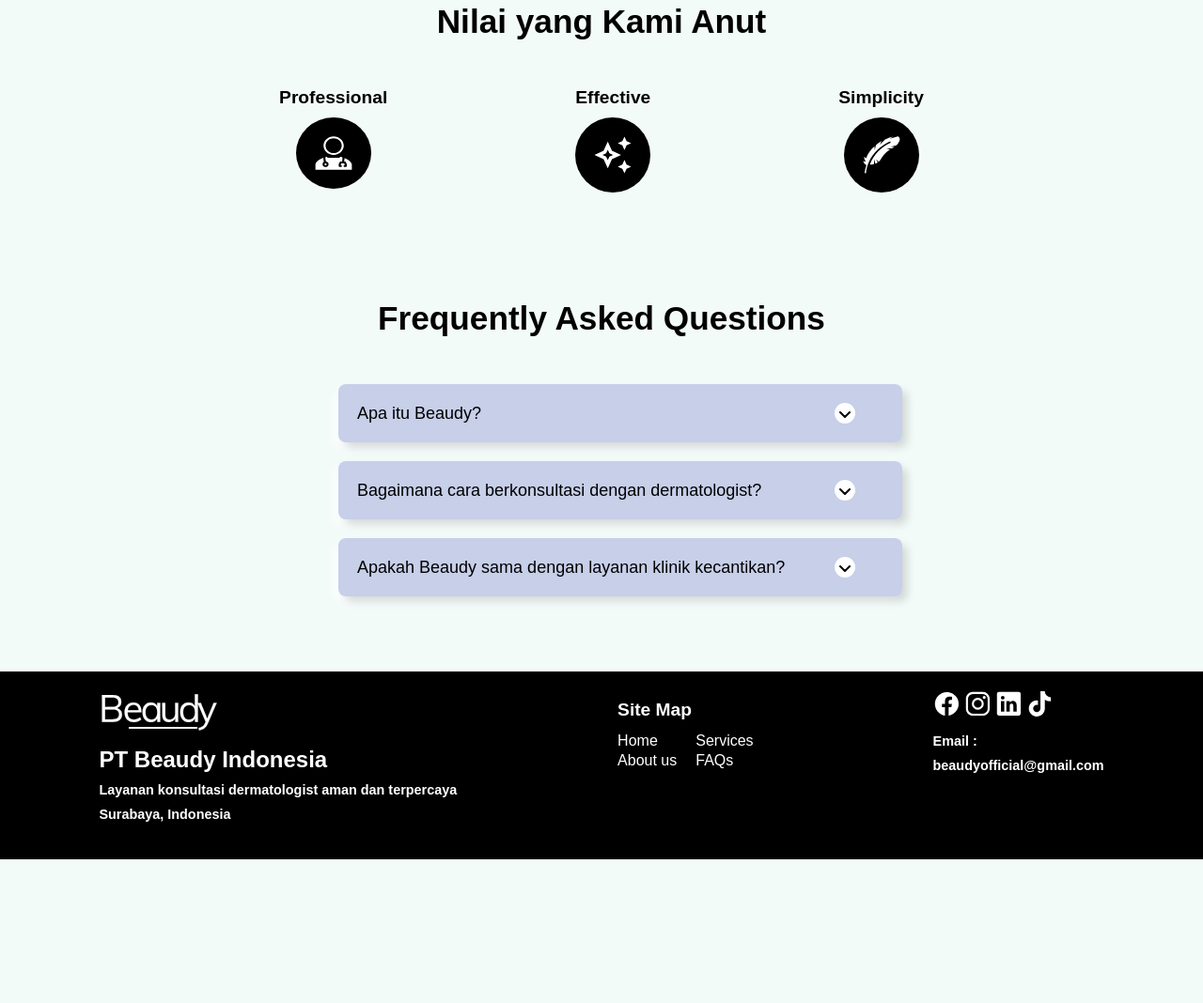
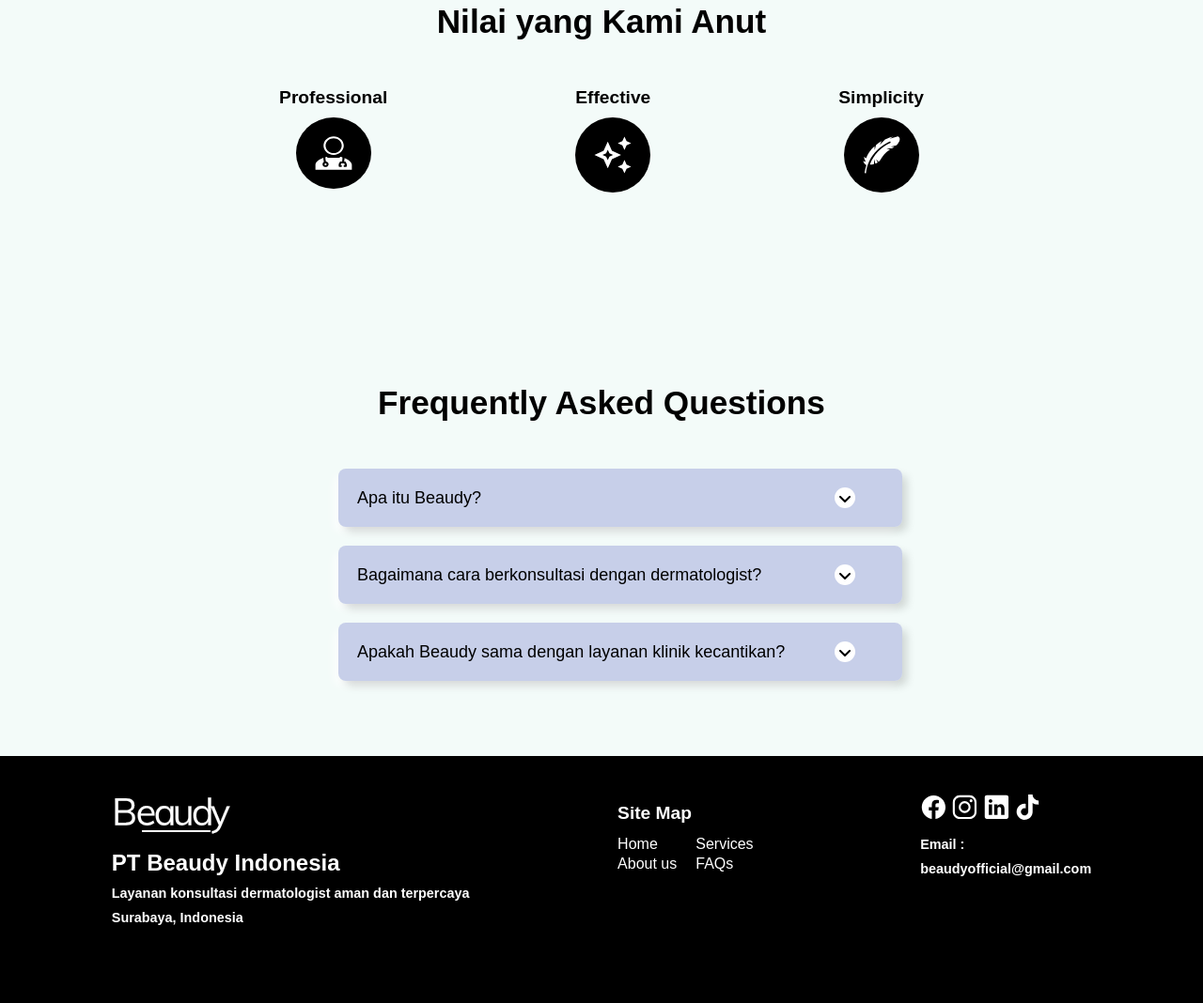
Before and after one commit to VictorImm/beaudy, a plain HTML site: page index.html in a window 1280 px wide. Shown: the part 1215-2283 px from the top of the page at 94% size. Before the commit the page ends 2130 px from the top, so only its background shows below. Drawn offline with nearby package versions, Linux system fonts and the light colour scheme.

Commit message:
[UPDATE] minor

```diff
--- a/style-faqs.css
+++ b/style-faqs.css
@@ -1,5 +1,5 @@
 .faqs .title {
-    padding-top: 30px;
+    padding-top: 120px;
     display: flex;
     justify-content: center;
     padding-bottom: 30px;
@@ -75,11 +75,11 @@
 /* footer styling */
 footer {
     justify-content: space-around;
-    padding: 20px;
+    padding: 40px;
     display: flex;
     background-color: #000;
     color: #fff;
-    height: 200px;
+    height: 300px;
 }
 footer img {
     filter: invert(100%)
```
